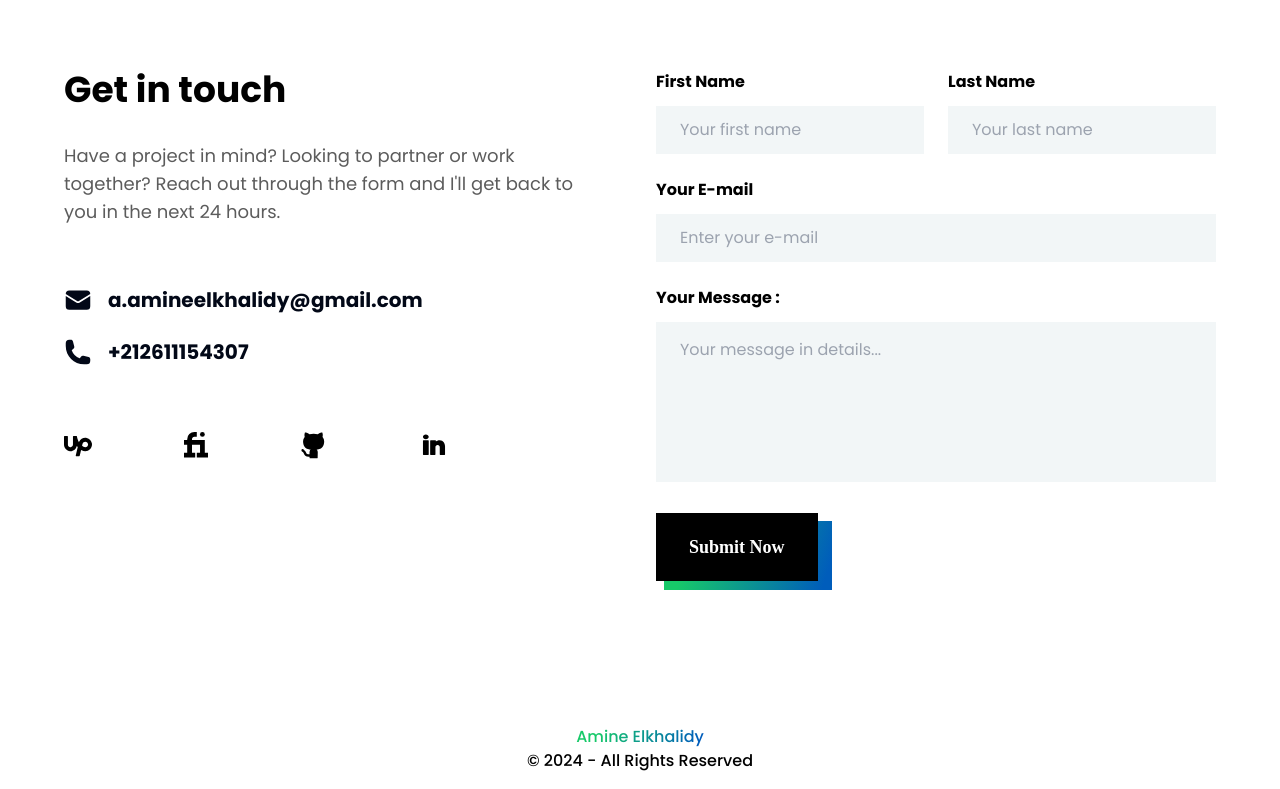
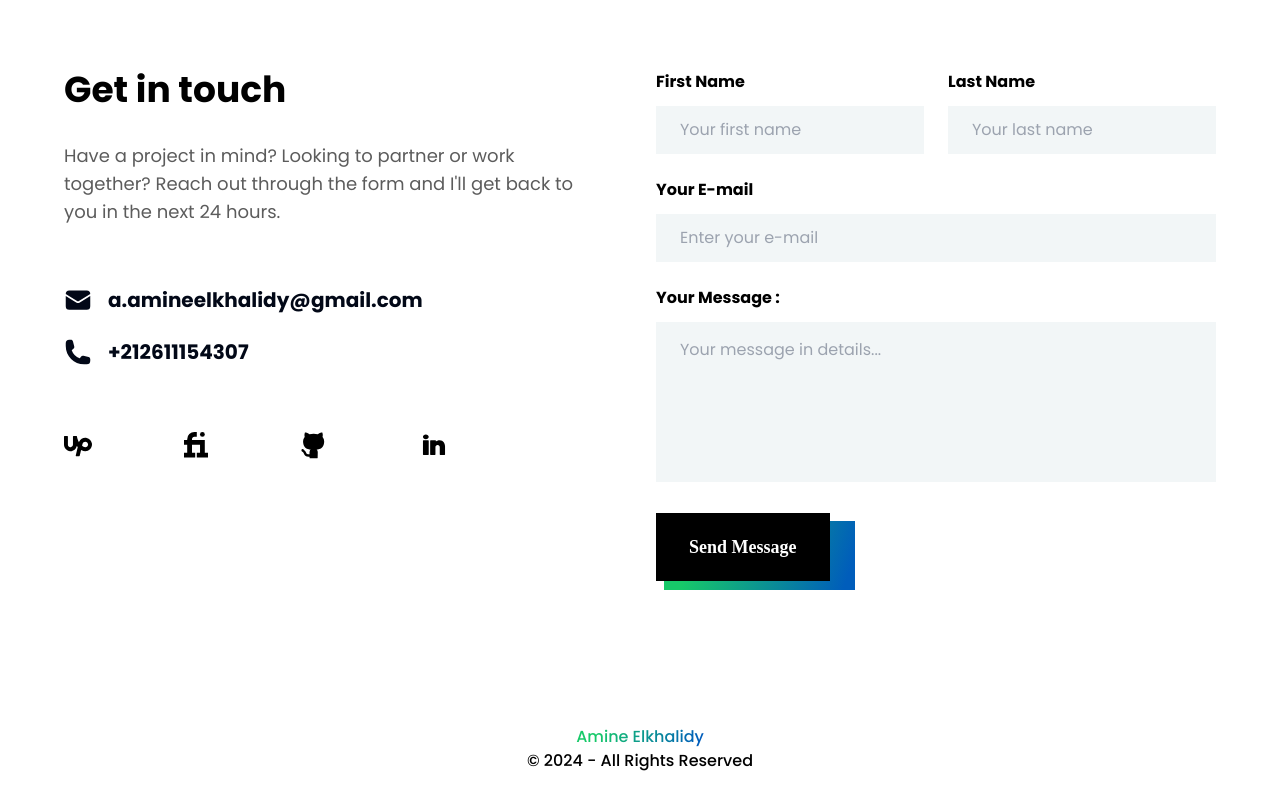
Before and after one commit to AmineElkhalidy/Portfolio, a React (Vite) app: page / in a window 1280 px wide. Shown: the part 4246-5035 px from the top of the page. Built offline with nearby package versions, Linux system fonts and the light colour scheme; a web font is replaced by a local one.

Commit message:
Contact btn section updated!

```diff
--- a/src/sections/Contact.tsx
+++ b/src/sections/Contact.tsx
@@ -241,10 +241,10 @@ const Contact = () => {
                       type="submit"
                       disabled={state.submitting}
                     >
-                      Submit Now
+                      Send Message
                     </button>
 
-                    <span className="contact-btn absolute -z-10 top-2 left-2 px-[5.25rem] py-[2.15rem] bg-red-500" />
+                    <span className="contact-btn absolute -z-10 top-2 left-2 px-[5.96rem] py-[2.15rem] bg-red-500" />
                   </div>
                 </form>
               )}
```
